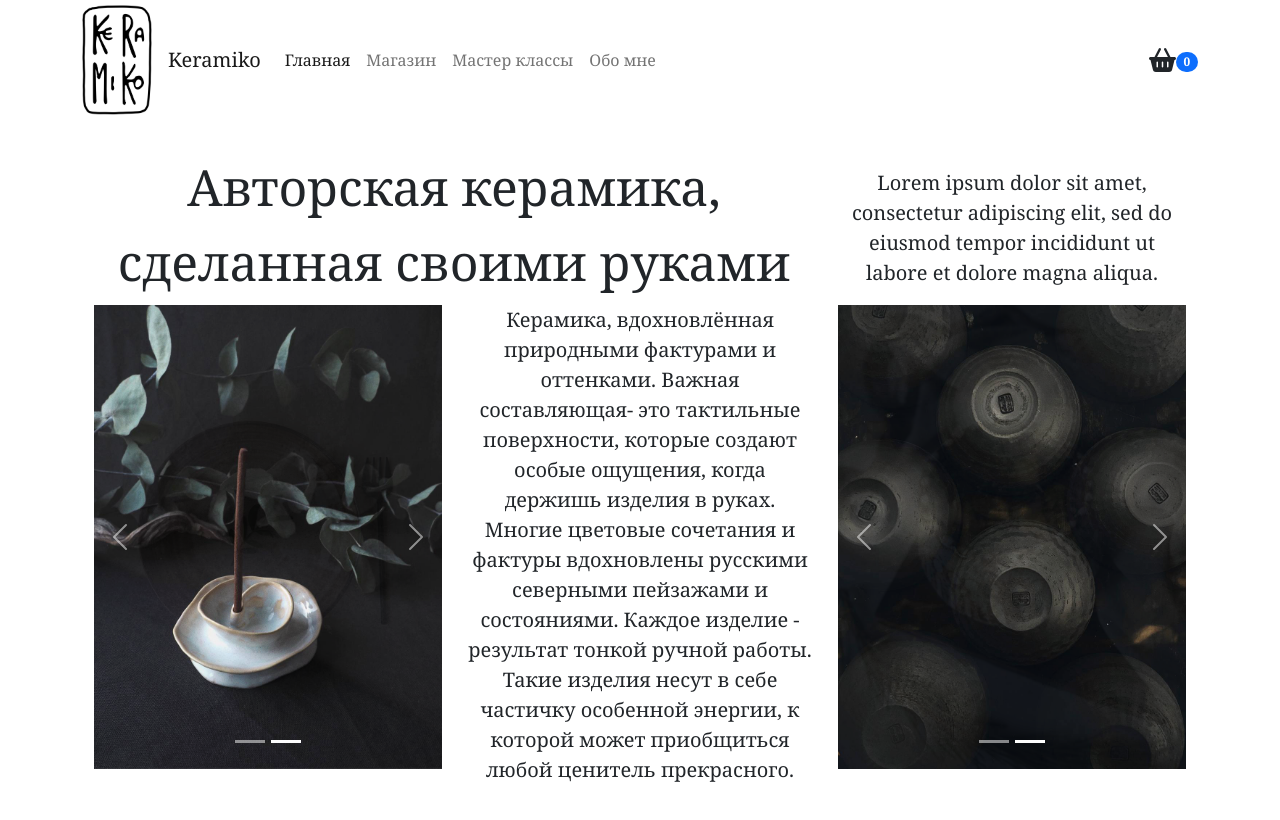
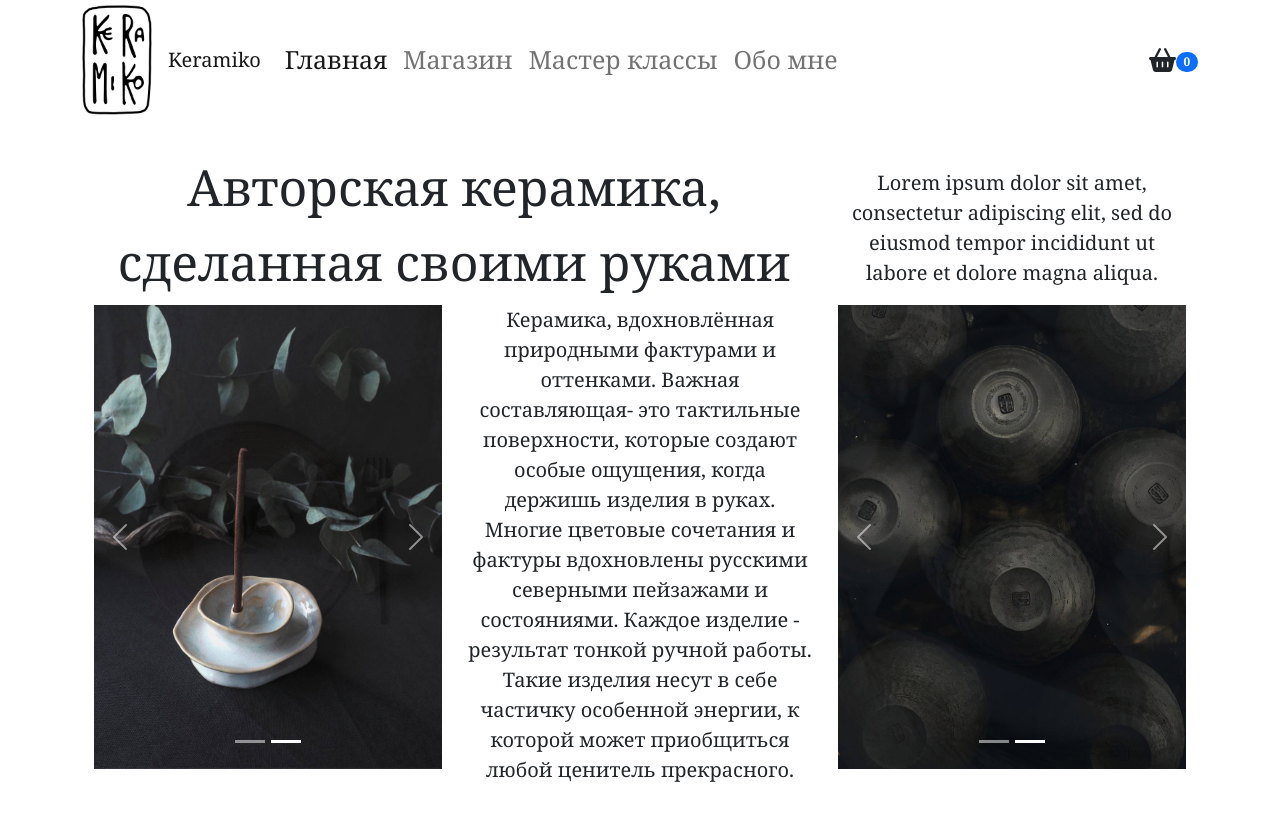
Before and after one commit to KrivovichevNS/keramiko, a React (Create React App) app in the folder client/: page / in a window 1280 px wide. Shown: the top 820 px of the page. Built offline with nearby package versions, Linux system fonts and the light colour scheme.

Commit message:
navbar links font

```diff
--- a/client/src/components/navBar/NB.js
+++ b/client/src/components/navBar/NB.js
@@ -28,20 +28,20 @@ const NB = () => {
         <LinkContainer to="/">
         <Navbar.Brand>Keramiko</Navbar.Brand>
         </LinkContainer>
-        <Navbar.Toggle aria-controls="basic-navbar-nav" />
+        <Navbar.Toggle aria-controls="basic-navbar-nav" className={styles.navbarPie}/>
         <Navbar.Collapse id="basic-navbar-nav">
           <Nav className="me-auto">
             <LinkContainer to="/">
-            <Nav.Link href="#">Главная</Nav.Link>
+            <Nav.Link className={styles.href} href="#">Главная</Nav.Link>
             </LinkContainer>
             <LinkContainer to="/store/all">
-              <Nav.Link href="#features">Магазин</Nav.Link>
+              <Nav.Link className={styles.href} href="#features">Магазин</Nav.Link>
             </LinkContainer>
             {/* <LinkContainer> */}
-            <Nav.Link href="#">Мастер классы</Nav.Link>
+            <Nav.Link className={styles.href} href="#">Мастер классы</Nav.Link>
             {/* </LinkContainer> */}
             {/* <LinkContainer> */}
-            <Nav.Link href="#">Обо мне</Nav.Link>
+            <Nav.Link className={styles.href} href="#">Обо мне</Nav.Link>
             {/* </LinkContainer> */}
           </Nav>
           <LinkContainer to="/cart">
--- a/client/src/components/navBar/NB.module.css
+++ b/client/src/components/navBar/NB.module.css
@@ -7,7 +7,16 @@
     align-content: space-between;
 }
 
+.href {
+    font-size: 25px;
+}
+
 .nbContainer {
     background-color:white;
     /* border-bottom: 1px solid black; */
 }
+
+.navbarPie {
+    display: flex;
+    align-content: space-between;
+}
--- a/client/src/slices/storeSlice.js
+++ b/client/src/slices/storeSlice.js
@@ -47,7 +47,6 @@ const storeSlice = createSlice({
             state.basket = []
         },
         sliceBasket: (state, action) => {
-            console.log('slice!!!');
             state.basket = state.basket.filter(el => el.id !== action.payload)
         }
     },
```
